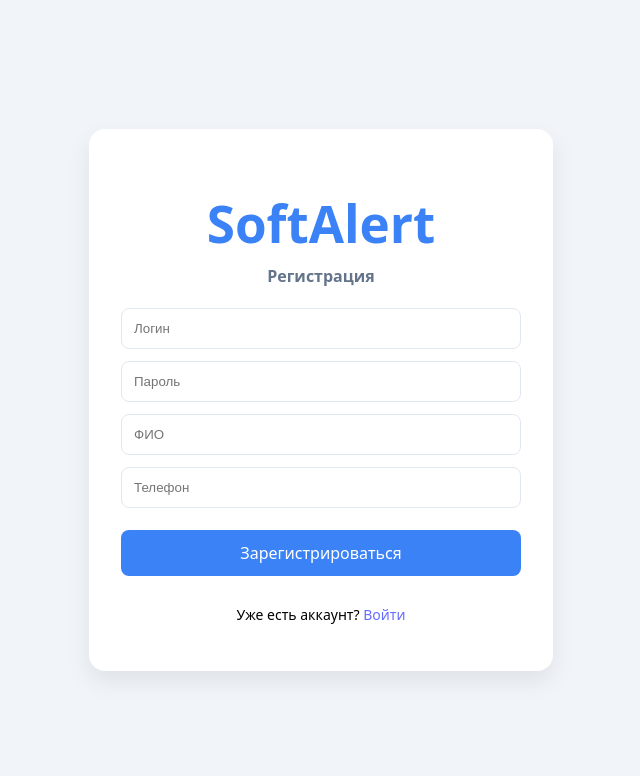
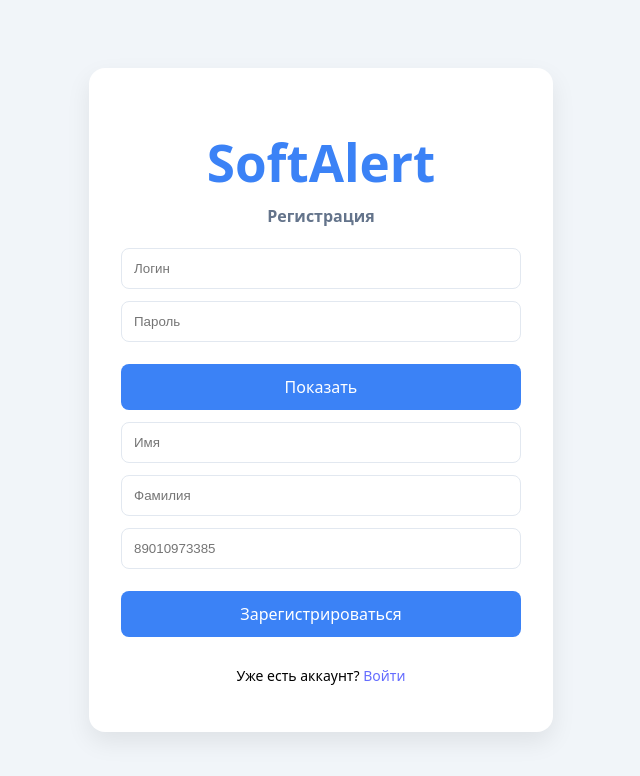
Before and after one commit to lrlaldlmlilrl/Diplom, a React (Vite) app in the folder client/: page /register in a window 1280 px wide. Shown: the top 776 px of the page, without its empty margins (319-959 px from the left). Built offline with nearby package versions, Linux system fonts and the light colour scheme.

Commit message:
validate(client)

```diff
--- a/client/src/components/RegisterForm.jsx
+++ b/client/src/components/RegisterForm.jsx
@@ -7,14 +7,71 @@
     const[formData, setFormData] = useState({
         login:"",
         password:"",
-        fullName:"",
+        firstName:"",
+        lastName:"",
         phone:"",
-        email:"",
     })
+
+    const[errors, setErrors] = useState({
+        login:"",
+        password:"",
+        firstName: "",
+        lastName: "",
+        phone:"",
+    })
+
+    const[showPassword, setShowPassword] = useState(false)
+
+    const loginPattern = /^[a-zA-Z]+$/;
+    const passwordPattern = /^(?=.*[A-Za-z])(?=.*\d)[A-Za-z\d]{6,}$/;
+    const namePattern = /^[А-Яа-яЁё]+$/;
+    const phonePattern = /^8\d{10}$/;
+
+    const validate = (fieldName, value) => {
+        let error = "";
+
+        switch(fieldName) {
+            case "login":
+                if (!loginPattern.test(value)) {
+                    error = "Некорректный логин";
+                }
+                break;
+            case "password":
+                if (!passwordPattern.test(value)) {
+                    error = "Пароль должен быть не менее 6 символов и иметь цифры и буквы";
+                }
+                break;
+            case "firstName":
+            case "lastName":
+                if (!namePattern.test(value)) {
+                    error = "Только кириллица";
+                }
+                break;
+            case "phone":
+                if (!phonePattern.test(value)) {
+                    error = "Некорректный телефон";
+                }
+                break;
+        }
+
+        setErrors(prev => ({...prev, [fieldName]: error}));
+    }
+
+
     const navigate = useNavigate();
 
     const handleSubmit = (event) =>{
         event.preventDefault()
+
+        const hasErrors = Object.values(errors).some(error => error !== "");
+
+        const hasEmptyFields = Object.values(formData).some(value => !value);
+
+        if (hasErrors || hasEmptyFields) {
+            alert("Заполните все поля корректно!");
+            return;
+        }
+
         fetch("/api/register", {
             method:"POST",
             headers: { 'Content-Type': 'application/json' },
@@ -37,15 +94,17 @@
     }
 
 
-    const handleChange = (event) =>{
-        setFormData(prev => ({
-            ...prev,
-            [event.target.name]: event.target.value
-        }))
+    const handleChange = (event) => {
+        const { name, value } = event.target;
+
+        setFormData(prev => ({...prev, [name]: value}));
+
+        validate(name, value);
     }
 
     return (
         <form onSubmit={handleSubmit}>
+            {errors.login && <span className="error">{errors.login}</span>}
             <input
                 type="text"
                 name="login"
@@ -54,29 +113,39 @@
                 onChange={handleChange}
                 required
             />
-
+            {errors.password && <span className="error">{errors.password}</span>}
             <input
-                type="password"
+                type={showPassword ? "text" : "password"}
                 name="password"
                 placeholder="Пароль"
                 value={formData.password}
                 onChange={handleChange}
                 required
             />
-
+            <button type = "button" onClick={() => {setShowPassword(prev => !prev)}} >{showPassword ? "Скрыть" : "Показать"}</button>
+            {errors.firstName && <span className="error">{errors.firstName}</span>}
             <input
                 type="text"
-                name="fullName"
-                placeholder="ФИО"
-                value={formData.fullName}
+                name="firstName"
+                placeholder="Имя"
+                value={formData.firstName}
                 onChange={handleChange}
                 required
             />
-
+            {errors.lastName && <span className="error">{errors.lastName}</span>}
+            <input
+                type="text"
+                name="lastName"
+                placeholder="Фамилия"
+                value={formData.lastName}
+                onChange={handleChange}
+                required
+            />
+            {errors.phone && <span className="error">{errors.phone}</span>}
             <input
                 type="tel"
                 name="phone"
-                placeholder="Телефон"
+                placeholder="89010973385    "
                 value={formData.phone}
                 onChange={handleChange}
                 required
--- a/client/src/index.css
+++ b/client/src/index.css
@@ -52,6 +52,11 @@
   outline: 4px auto -webkit-focus-ring-color;
 }
 
+.error {
+  color:#5f0000;
+  font-size: 0.8em;
+}
+
 @media (prefers-color-scheme: light) {
   :root {
     color: #213547;
```
